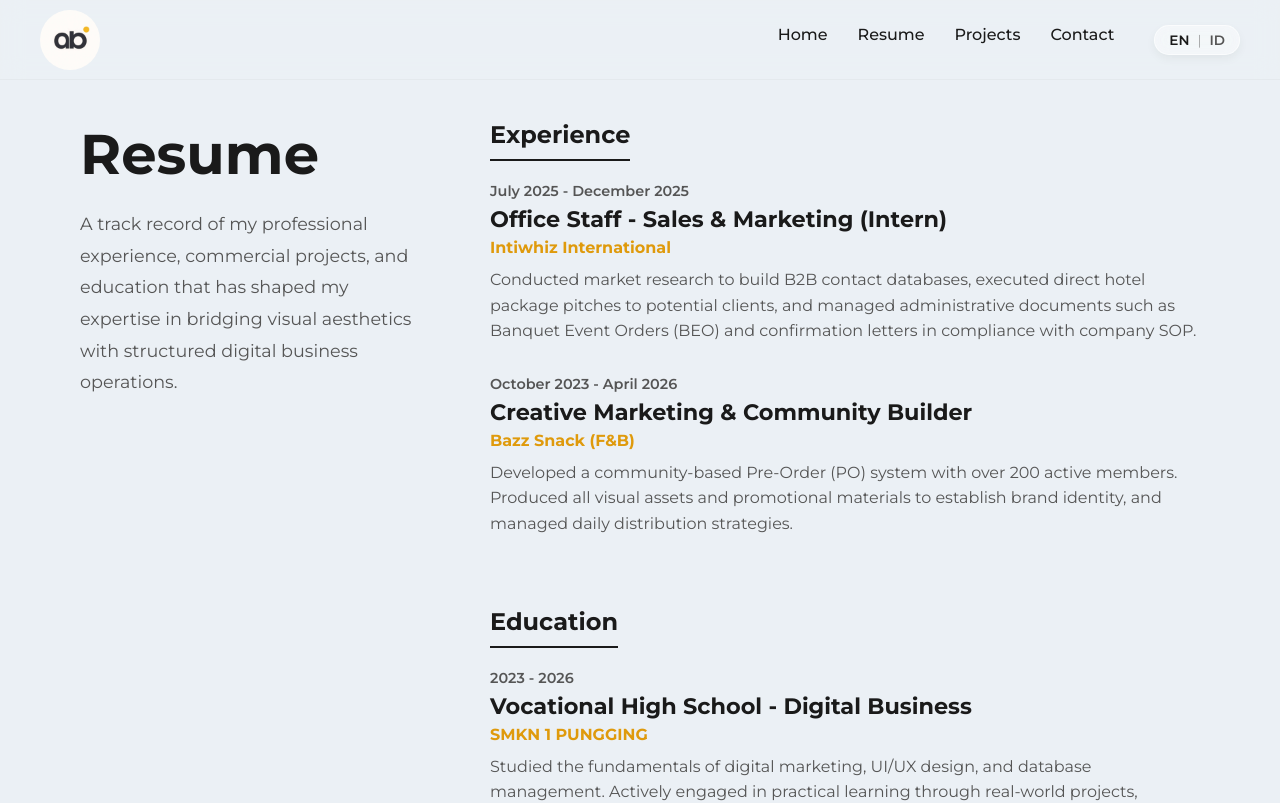
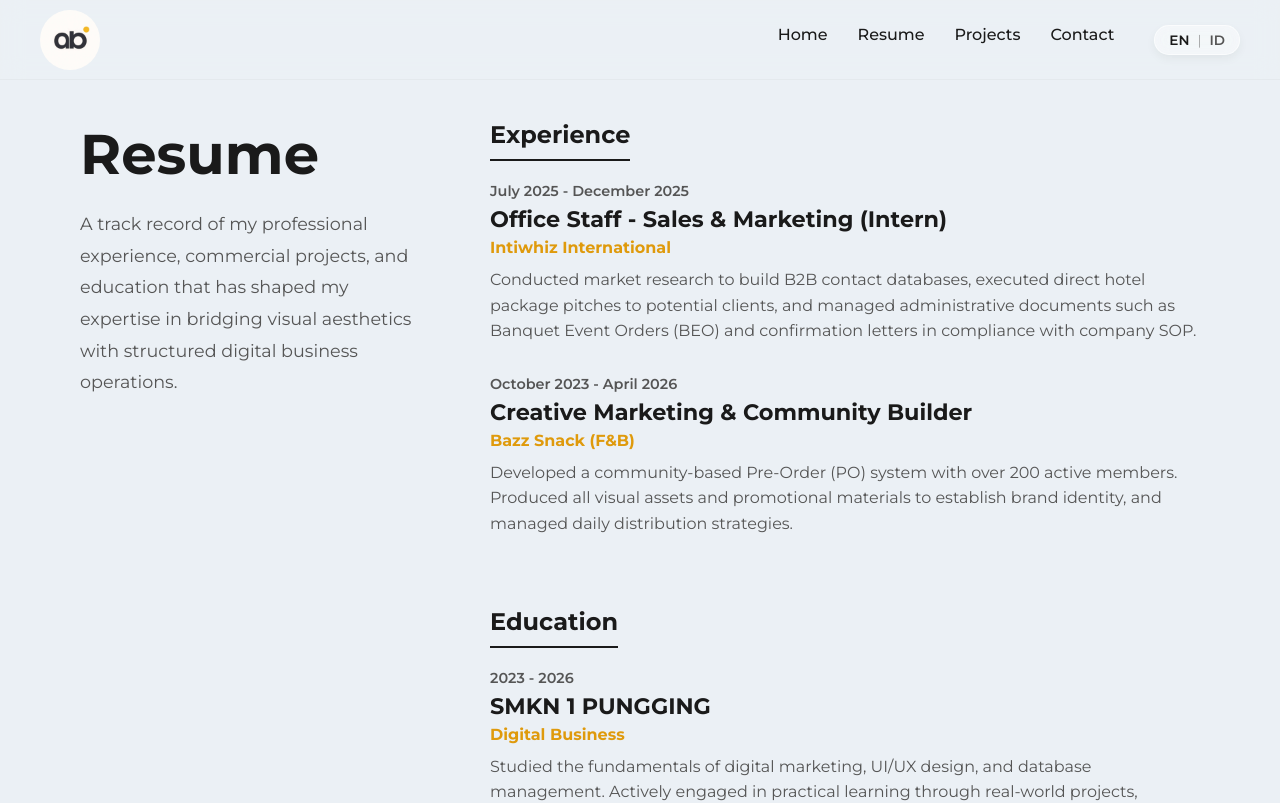
Before and after one commit to Bazzsnack/web-portofolio-abbas, a React (Vite) app: page /resume in a window 1280 px wide. Shown: the top 803 px of the page. Built offline with nearby package versions, Linux system fonts and the light colour scheme.

Commit message:
fix: swap education title and subtitle in english translation for design consistency

```diff
--- a/src/translations.js
+++ b/src/translations.js
@@ -36,8 +36,8 @@ export const translations = {
         {
           id: 1,
           period: '2023 - 2026',
-          degree: 'Vocational High School - Digital Business',
-          school: 'SMKN 1 PUNGGING',
+          degree: 'SMKN 1 PUNGGING',
+          school: 'Digital Business',
           desc: 'Studied the fundamentals of digital marketing, UI/UX design, and database management. Actively engaged in practical learning through real-world projects, including system automation, commercial video production, and developing an F&B enterprise.'
         }
       ]
```
